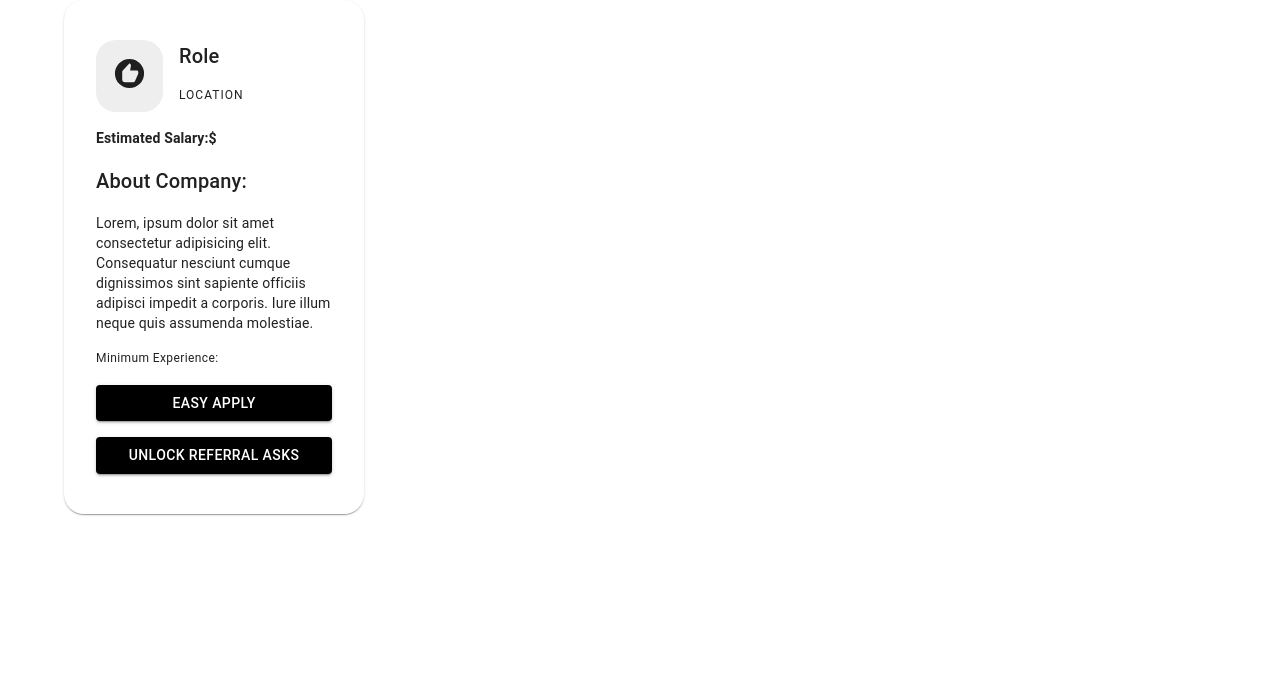
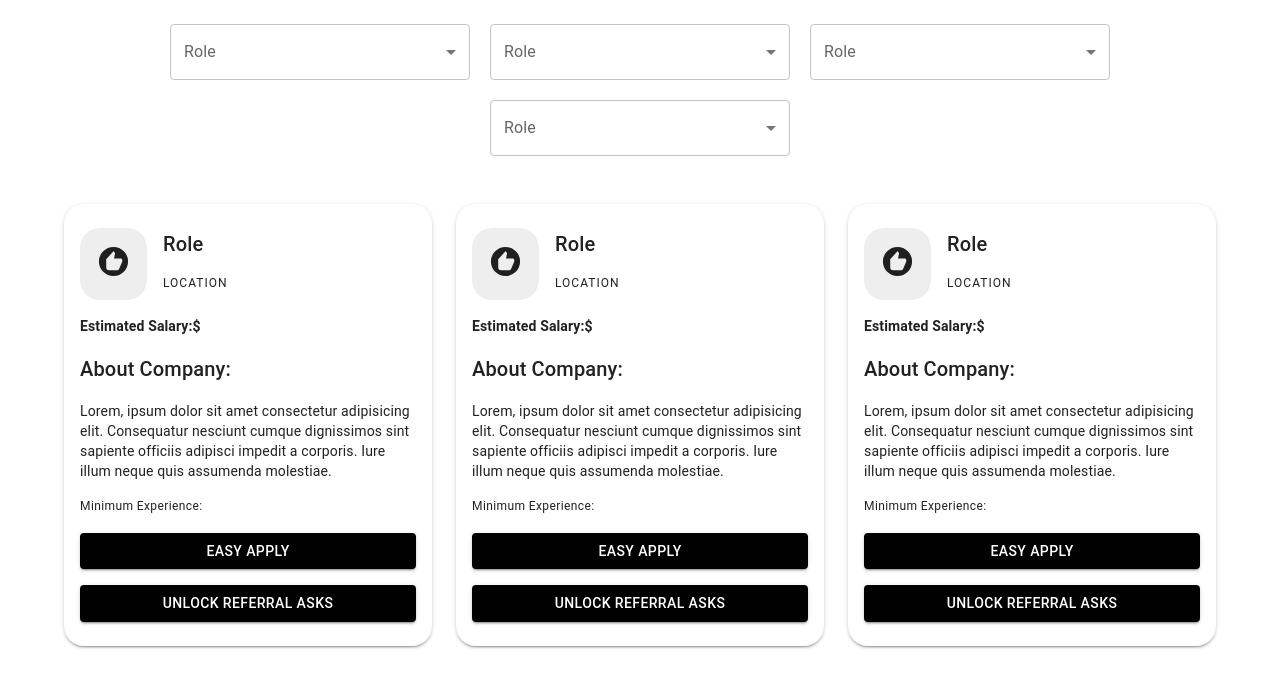
Before and after one commit to YashwanthKothakota9/WeekdayCandidatePlatform, a React (Vite) app: page / in a window 1280 px wide. Shown: the top 688 px of the page. Built offline with nearby package versions, Linux system fonts and the light colour scheme.

Commit message:
Add Basic filters component with Grid layout

```diff
--- a/src/App.tsx
+++ b/src/App.tsx
@@ -1,11 +1,37 @@
-import { Container } from '@mui/material';
+import { Box, Container, Grid } from '@mui/material';
 import './App.css';
+
+import MultipleSelect from './components/Filter';
 import BasicCard from './components/BasicCard';
 
 function App() {
   return (
-    <Container>
-      <BasicCard />
+    <Container sx={{ p: 2 }}>
+      <Box
+        sx={{
+          display: 'flex',
+          alignItems: 'center',
+          justifyContent: 'center',
+          gap: 0.5,
+          flexWrap: 'wrap',
+        }}
+      >
+        <MultipleSelect />
+        <MultipleSelect />
+        <MultipleSelect />
+        <MultipleSelect />
+      </Box>
+      <Grid container spacing={3} sx={{ mt: 2 }}>
+        <Grid item sm={12} md={6} lg={4}>
+          <BasicCard />
+        </Grid>
+        <Grid item xs={12} md={6} lg={4}>
+          <BasicCard />
+        </Grid>
+        <Grid item xs={12} md={6} lg={4}>
+          <BasicCard />
+        </Grid>
+      </Grid>
     </Container>
   );
 }
--- a/src/components/BasicCard.tsx
+++ b/src/components/BasicCard.tsx
@@ -5,9 +5,8 @@ import { grey } from '@mui/material/colors';
 const BasicCard = () => {
   return (
     <Card
+      elevation={2}
       sx={{
-        maxWidth: 300,
-        p: 2,
         borderRadius: 5,
       }}
     >
@@ -16,7 +15,6 @@ const BasicCard = () => {
           <Box sx={{ backgroundColor: grey[200], p: 2, borderRadius: 5 }}>
             <RecommendIcon sx={{ width: 35, height: 35 }} />
           </Box>
-
           <Box sx={{ display: 'flex', flexDirection: 'column', gap: 1 }}>
             <Typography variant="h6">Role</Typography>
             <Typography variant="overline" display="block">
@@ -24,6 +22,7 @@ const BasicCard = () => {
             </Typography>
           </Box>
         </Box>
+
         <Typography sx={{ mt: 2, fontWeight: 'bold' }} fontSize={14}>
           Estimated Salary:$
         </Typography>
--- /dev/null
+++ b/src/components/Filter.tsx
@@ -0,0 +1,60 @@
+import * as React from 'react';
+import OutlinedInput from '@mui/material/OutlinedInput';
+import InputLabel from '@mui/material/InputLabel';
+import MenuItem from '@mui/material/MenuItem';
+import FormControl from '@mui/material/FormControl';
+import ListItemText from '@mui/material/ListItemText';
+import Select, { SelectChangeEvent } from '@mui/material/Select';
+import Checkbox from '@mui/material/Checkbox';
+
+const ITEM_HEIGHT = 48;
+const ITEM_PADDING_TOP = 8;
+const MenuProps = {
+  PaperProps: {
+    style: {
+      maxHeight: ITEM_HEIGHT * 4.5 + ITEM_PADDING_TOP,
+      width: 250,
+    },
+  },
+};
+
+const roles = ['frontend', 'backend', 'ios', 'android', 'tech lead'];
+
+export default function MultipleSelect() {
+  const [role, setRole] = React.useState<string[]>([]);
+
+  const handleChange = (event: SelectChangeEvent<typeof role>) => {
+    const {
+      target: { value },
+    } = event;
+    setRole(
+      // On autofill we get a stringified value.
+      typeof value === 'string' ? value.split(',') : value
+    );
+  };
+
+  return (
+    <div>
+      <FormControl sx={{ m: 1, width: 300 }}>
+        <InputLabel id="job-role">Role</InputLabel>
+        <Select
+          labelId="job-role"
+          id="multiple-checkbox"
+          multiple
+          value={role}
+          onChange={handleChange}
+          input={<OutlinedInput label="Tag" />}
+          renderValue={(selected) => selected.join(', ')}
+          MenuProps={MenuProps}
+        >
+          {roles.map((name) => (
+            <MenuItem key={name} value={name}>
+              <Checkbox checked={role.indexOf(name) > -1} />
+              <ListItemText primary={name} />
+            </MenuItem>
+          ))}
+        </Select>
+      </FormControl>
+    </div>
+  );
+}
```
